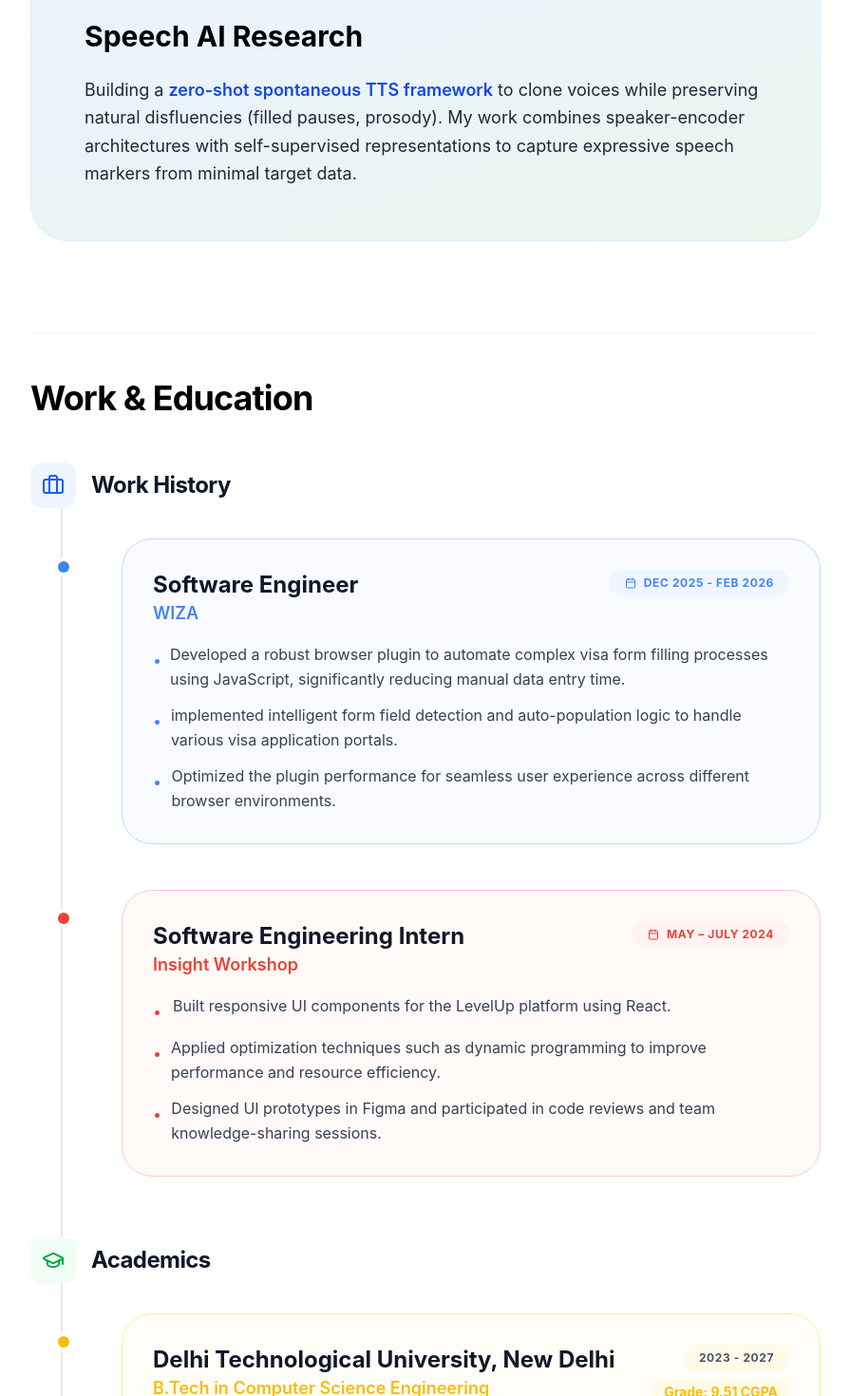
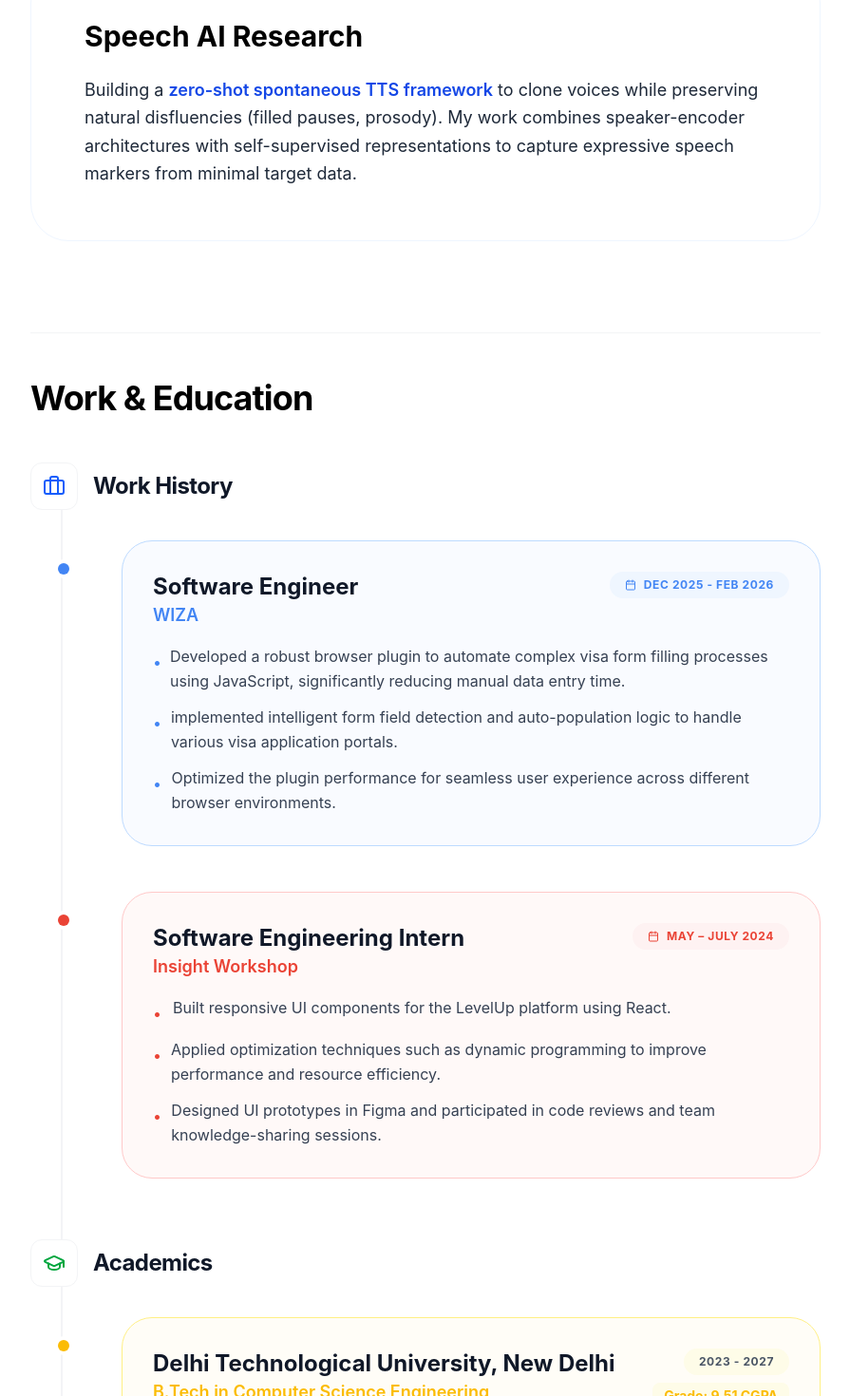
Before and after one commit to suhritghimire/portfolio, a Next.js app: page / in a window 1280 px wide. Shown: the part 1293-2763 px from the top of the page at 95% size, without its empty margins (352-1247 px from the left). Built offline with nearby package versions, Linux system fonts and the light colour scheme.

Commit message:
Remove MouseGradient and ensure light mode is completely white

```diff
--- a/app/layout.tsx
+++ b/app/layout.tsx
@@ -38,7 +38,6 @@ export default function RootLayout({
           enableSystem
           disableTransitionOnChange
         >
-          <MouseGradient />
           <Sidebar />
           <main className="flex-1 lg:ml-80 min-h-screen p-8 lg:p-16 max-w-5xl mx-auto pb-32">
             {children}
--- a/app/page.tsx
+++ b/app/page.tsx
@@ -75,7 +75,7 @@ export default function Home() {
         initial={{ opacity: 0, y: 20 }}
         whileInView={{ opacity: 1, y: 0 }}
         viewport={{ once: true }}
-        className="bg-gray-50 dark:bg-black rounded-3xl p-10 lg:p-14 border border-transparent dark:border-zinc-800 transition-colors duration-300"
+        className="bg-white dark:bg-black rounded-3xl p-10 lg:p-14 border border-gray-100 dark:border-zinc-800 transition-colors duration-300"
       >
         <div className="max-w-4xl">
           <h2 className="text-3xl font-bold mb-8 dark:text-white">The "Why"</h2>
@@ -95,7 +95,7 @@ export default function Home() {
         initial={{ opacity: 0, scale: 0.95 }}
         whileInView={{ opacity: 1, scale: 1 }}
         viewport={{ once: true }}
-        className="relative overflow-hidden bg-gradient-to-br from-[#4285F4]/10 to-[#34A853]/10 dark:from-[#4285F4]/5 dark:to-[#34A853]/5 dark:bg-black rounded-[2.5rem] p-10 lg:p-14 border border-blue-100 dark:border-zinc-800 transition-colors duration-300"
+        className="relative overflow-hidden bg-white dark:bg-black rounded-[2.5rem] p-10 lg:p-14 border border-blue-50 dark:border-zinc-800 transition-colors duration-300"
       >
         <div className="max-w-4xl relative z-10">
           <h2 className="text-3xl font-bold mb-6 flex items-center gap-3 dark:text-white">
--- a/components/Experience.tsx
+++ b/components/Experience.tsx
@@ -39,12 +39,12 @@ export default function Experience() {
     return (
         <div className="space-y-16 relative">
             {/* Central Line for Desktop */}
-            <div className="hidden lg:block absolute left-8 top-0 bottom-0 w-0.5 bg-gray-200 dark:bg-zinc-800" />
+            <div className="hidden lg:block absolute left-8 top-0 bottom-0 w-0.5 bg-gray-100 dark:bg-zinc-800" />
 
             {/* Experience Section */}
             <section className="space-y-8">
                 <div className="flex items-center gap-4 mb-8">
-                    <div className="p-3 bg-blue-50 dark:bg-blue-900/20 text-blue-600 dark:text-blue-400 rounded-xl z-10 relative">
+                    <div className="p-3 bg-white dark:bg-blue-900/20 text-blue-600 dark:text-blue-400 rounded-xl z-10 relative border border-gray-100 dark:border-transparent transition-colors">
                         <Briefcase size={24} />
                     </div>
                     <h2 className="text-2xl font-bold tracking-tight text-gray-900 dark:text-zinc-100">Work History</h2>
@@ -101,7 +101,7 @@ export default function Experience() {
             {/* Education Section */}
             <section className="space-y-8 relative">
                 <div className="flex items-center gap-4 mb-8">
-                    <div className="p-3 bg-green-50 dark:bg-green-900/20 text-green-600 dark:text-green-400 rounded-xl z-10 relative">
+                    <div className="p-3 bg-white dark:bg-green-900/20 text-green-600 dark:text-green-400 rounded-xl z-10 relative border border-gray-100 dark:border-transparent transition-colors">
                         <GraduationCap size={24} />
                     </div>
                     <h2 className="text-2xl font-bold tracking-tight text-gray-900 dark:text-zinc-100">Academics</h2>
--- a/components/Sidebar.tsx
+++ b/components/Sidebar.tsx
@@ -40,13 +40,13 @@ export default function Sidebar() {
 
                 {/* Socials */}
                 <div className="flex flex-wrap gap-3 items-center">
-                    <a href={personalInfo.linkedin} target="_blank" rel="noopener noreferrer" className="p-2.5 bg-gray-50 dark:bg-zinc-900 rounded-full text-gray-600 dark:text-zinc-400 hover:text-blue-600 dark:hover:text-blue-400 hover:bg-blue-50 dark:hover:bg-blue-900/30 transition-all border border-gray-100 dark:border-zinc-800">
+                    <a href={personalInfo.linkedin} target="_blank" rel="noopener noreferrer" className="p-2.5 bg-white dark:bg-zinc-900 rounded-full text-gray-600 dark:text-zinc-400 hover:text-blue-600 dark:hover:text-blue-400 hover:bg-blue-50 dark:hover:bg-blue-900/30 transition-all border border-gray-100 dark:border-zinc-800">
                         <Linkedin size={20} />
                     </a>
-                    <a href={personalInfo.github} target="_blank" rel="noopener noreferrer" className="p-2.5 bg-gray-50 dark:bg-zinc-900 rounded-full text-gray-600 dark:text-zinc-400 hover:text-black dark:hover:text-white hover:bg-gray-200 dark:hover:bg-zinc-800 transition-all border border-gray-100 dark:border-zinc-800">
+                    <a href={personalInfo.github} target="_blank" rel="noopener noreferrer" className="p-2.5 bg-white dark:bg-zinc-900 rounded-full text-gray-600 dark:text-zinc-400 hover:text-black dark:hover:text-white hover:bg-gray-200 dark:hover:bg-zinc-800 transition-all border border-gray-100 dark:border-zinc-800">
                         <Github size={20} />
                     </a>
-                    <a href={`mailto:${personalInfo.email}`} className="p-2.5 bg-gray-50 dark:bg-zinc-900 rounded-full text-gray-600 dark:text-zinc-400 hover:text-red-500 dark:hover:text-red-400 hover:bg-red-50 dark:hover:bg-red-900/30 transition-all border border-gray-100 dark:border-zinc-800">
+                    <a href={`mailto:${personalInfo.email}`} className="p-2.5 bg-white dark:bg-zinc-900 rounded-full text-gray-600 dark:text-zinc-400 hover:text-red-500 dark:hover:text-red-400 hover:bg-red-50 dark:hover:bg-red-900/30 transition-all border border-gray-100 dark:border-zinc-800">
                         <Mail size={20} />
                     </a>
                 </div>
```
